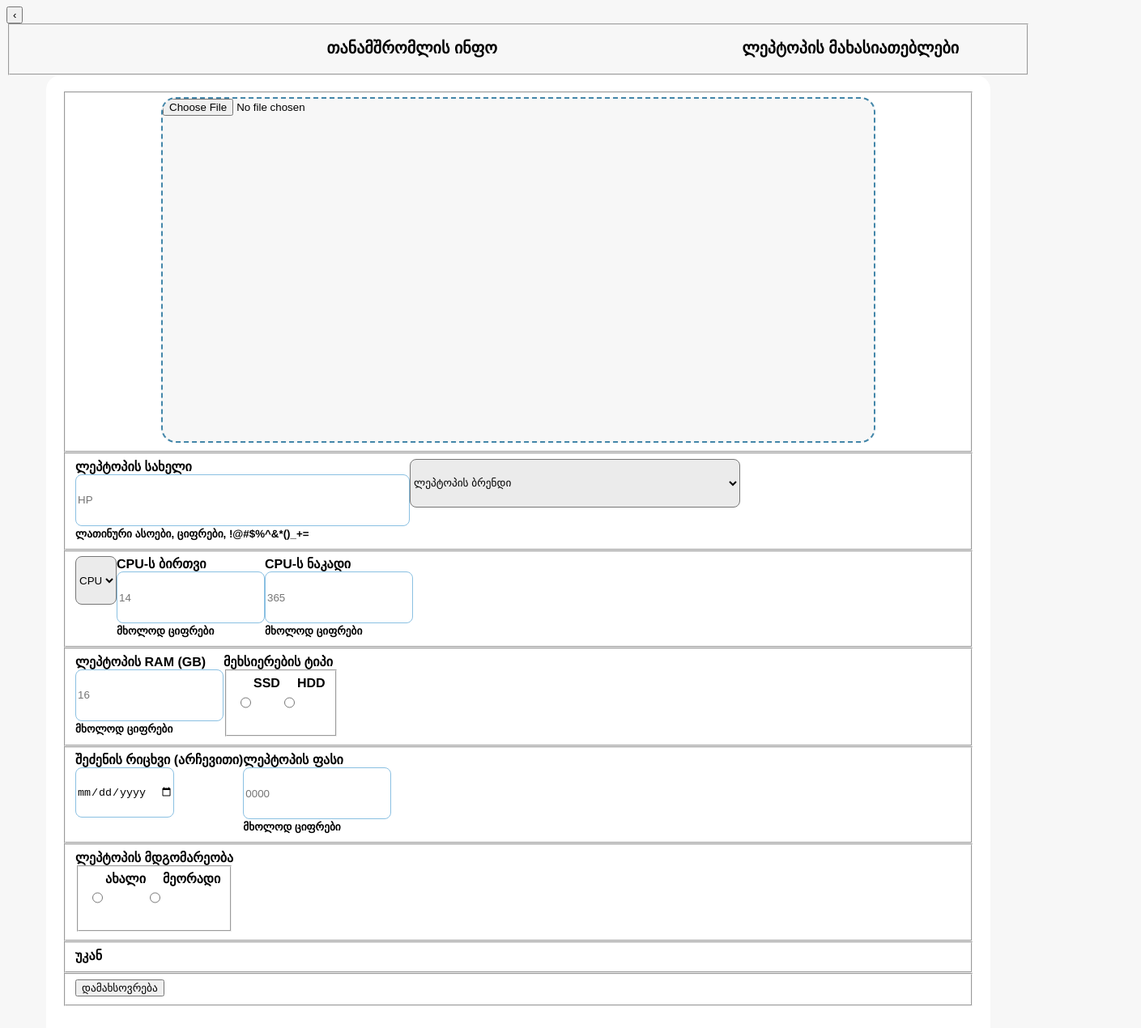
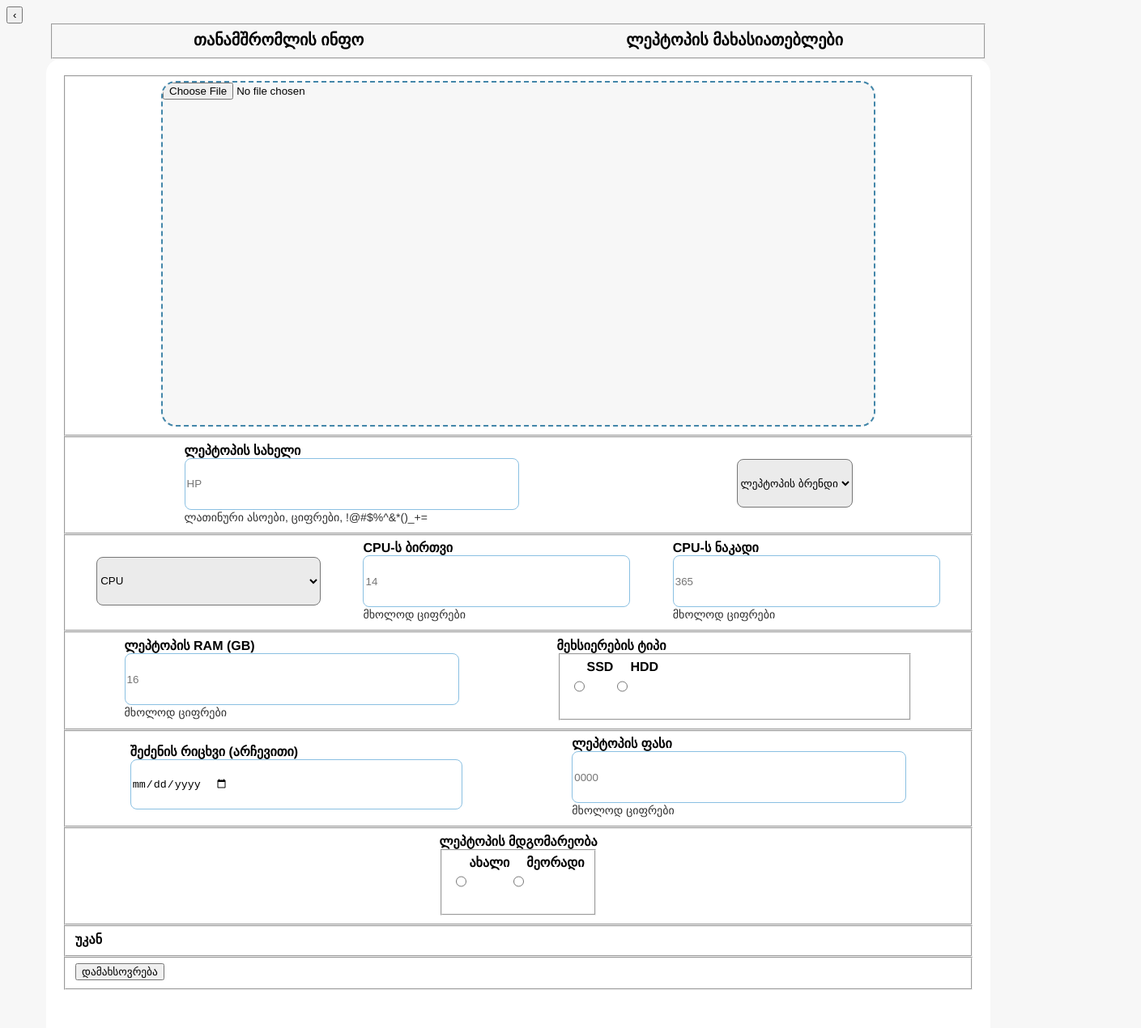
Before and after one commit to memuka13/Redberry, a plain HTML site: page laptop_info.html in a window 1280 px wide. Shown: the top 1270 px of the page at 81% size, 1409 px wide, since content can reach past the window. Drawn offline with Linux system fonts and the light colour scheme.

Commit message:
phase 1-1

```diff
--- a/laptop_info.css
+++ b/laptop_info.css
@@ -5,13 +5,9 @@ body {
     background-color: #F7F7F7;
 }
 form {
-    /* position: absolute; */
-    /* width: 100%; */
     width: 1126px;
     height: 1571px;
     display: block;
-    /* left: 347px;
-    right: 347px; */
     border-radius: 18px;
     background-color: #ffffff;
     padding: 20px;
@@ -21,15 +17,15 @@ form {
 
 fieldset {
     display: flex;
+    /* border-color: transparent; */
 }
 
 p1 {
-    position: relative;
-    left: 30%;
-    width: 40%;
-    margin: 10px;
+    display: block;
+    width: 1126px/2;
+    margin-left: auto;
+    margin-right: auto;
     font-size: 20px;
-    line-height: 24px;
 }
 
 footer {
@@ -40,12 +36,38 @@ footer {
     margin-right: auto;
 }
 
-#laptopName {
+small {
+    font-weight: 300;
+    font-size: 14px;
+    color: #2E2E2E;
+}
+
+section {
+    display: block;
+    margin: auto;
+}
+
+#laptopName, #ram, #date, #price, #memoryType {
     width: 407px;
 }
 
 #brand {
     width: 408px;
+}
+
+#cpu {
+    width: 277px;
+}
+
+#cpuCore, #cpuLogicalProcessors {
+    width: 324px;
+}
+
+#title {
+    display: flex;
+    width: 1126px;
+    margin-left: auto;
+    margin-right: auto;
 }
 
 .uploadImage {
@@ -71,5 +93,4 @@ footer {
     height: 60px;
     background: #EBEBEB;
     border-radius: 8px;
-
 }
--- a/laptop_info.html
+++ b/laptop_info.html
@@ -9,7 +9,7 @@
 </head>
 <body>
     <button class="previous">&#8249;</button>
-    <fieldset>
+    <fieldset id="title">
         <p1>თანამშრომლის ინფო</p1>
         <p1>ლეპტოპის მახასიათებლები</p1>
     </fieldset>
@@ -26,7 +26,7 @@
                 <small>ლათინური ასოები, ციფრები, !@#$%^&*()_+=</small>
             </section>
             <section>
-                <select class="selection" id="brand" required>
+                <select class="selection" id="laptopBrand" required>
                     <option value="" disabled selected hidden>ლეპტოპის ბრენდი</option>
                 </select>
             </section>
@@ -34,18 +34,18 @@
 
         <fieldset>
             <section>
-                <select class="selection" id="CPU" required>
+                <select class="selection" id="cpu" required>
                     <option value="" disabled selected hidden>CPU</option>
                 </select>
             </section>
             <section>
                 <label>CPU-ს ბირთვი</label>
-                <input type="number" class="input" id="cpuCore" placeholder="14">
+                <input type="number" class="input" id="cpuCore" placeholder="14" required>
                 <small>მხოლოდ ციფრები</small>
             </section>
             <section>
                 <label>CPU-ს ნაკადი</label>
-                <input type="number" class="input" id="cpuLogicalProcessors" placeholder="365">
+                <input type="number" class="input" id="cpuLogicalProcessors" placeholder="365" required>
                 <small>მხოლოდ ციფრები</small>
             </section>
         </fieldset>
@@ -53,12 +53,13 @@
         <fieldset>
             <section>
                 <label>ლეპტოპის RAM (GB)</label>
-                <input type="number" class="input" id="ram" placeholder="16">
+                <input type="number" class="input" id="ram" placeholder="16" required>
                 <small>მხოლოდ ციფრები</small>
             </section>
             <section>
                 <label>მეხსიერების ტიპი</label>
-                <fieldset>
+                <fieldset id="memoryType">
+                    <!-- აქ როგორ გავაკეთო რომ მონიშვნა იყოს სავალდებულო? -->
                     <input type="radio" value="SSD" class="input" id="SSD">
                     <label for="SSD">SSD</label>
                     <input type="radio" value="HDD" class="input" id="HDD">
@@ -74,7 +75,7 @@
             </section>
             <section>
                 <label>ლეპტოპის ფასი</label>
-                <input type="number" class="input" id="price" placeholder="0000">
+                <input type="number" class="input" id="price" placeholder="0000" required>
                 <small>მხოლოდ ციფრები</small>
             </section>
         </fieldset>
@@ -83,6 +84,7 @@
             <section>
                 <label>ლეპტოპის მდგომარეობა</label>
                 <fieldset>
+                    <!-- აქ როგორ გავაკეთო რომ მონიშვნა იყოს სავალდებულო? -->
                     <input type="radio" value="new" class="input" id="new">
                     <label for="new">ახალი</label>
                     <input type="radio" value="old" class="input" id="old">
```
